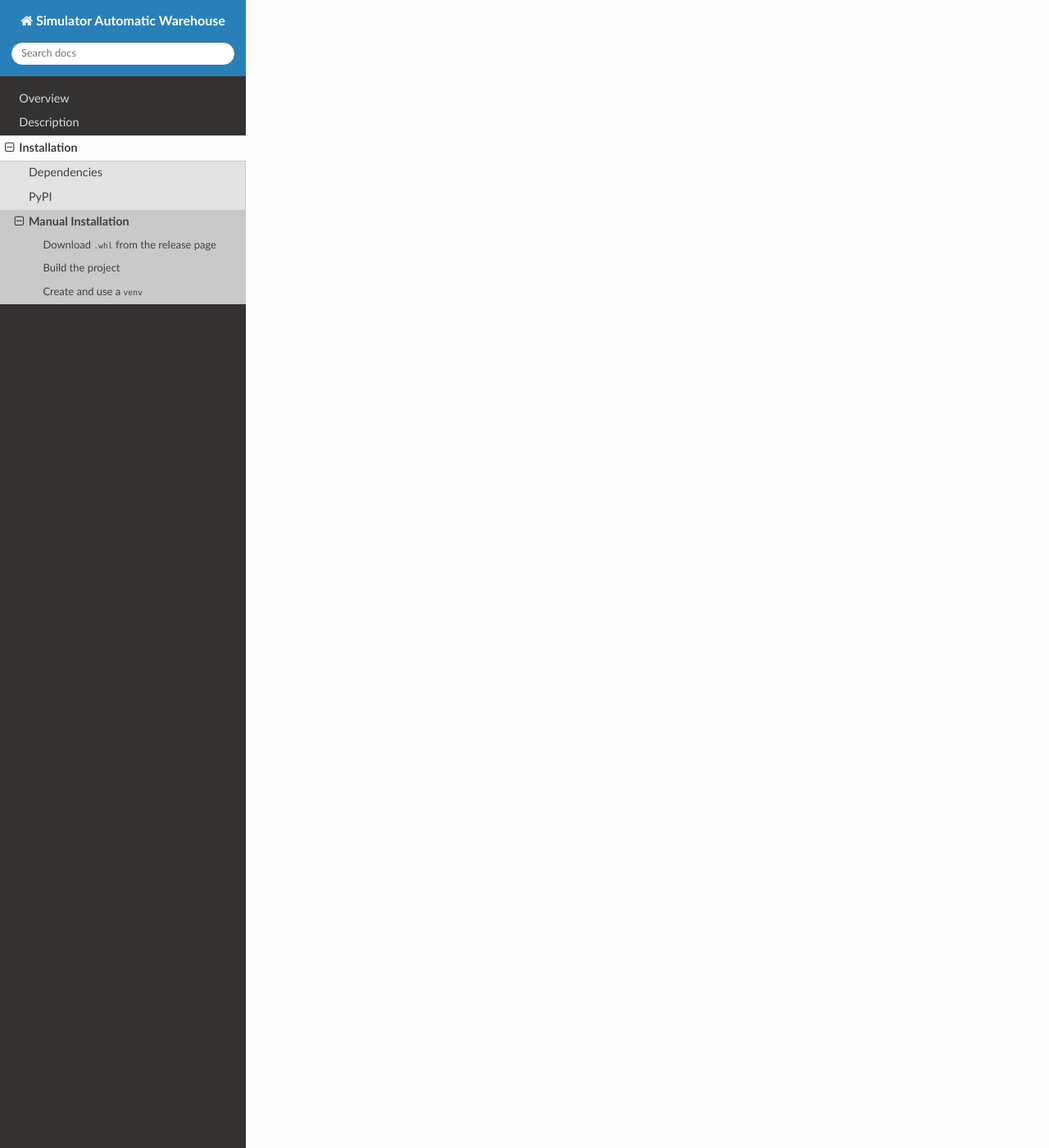
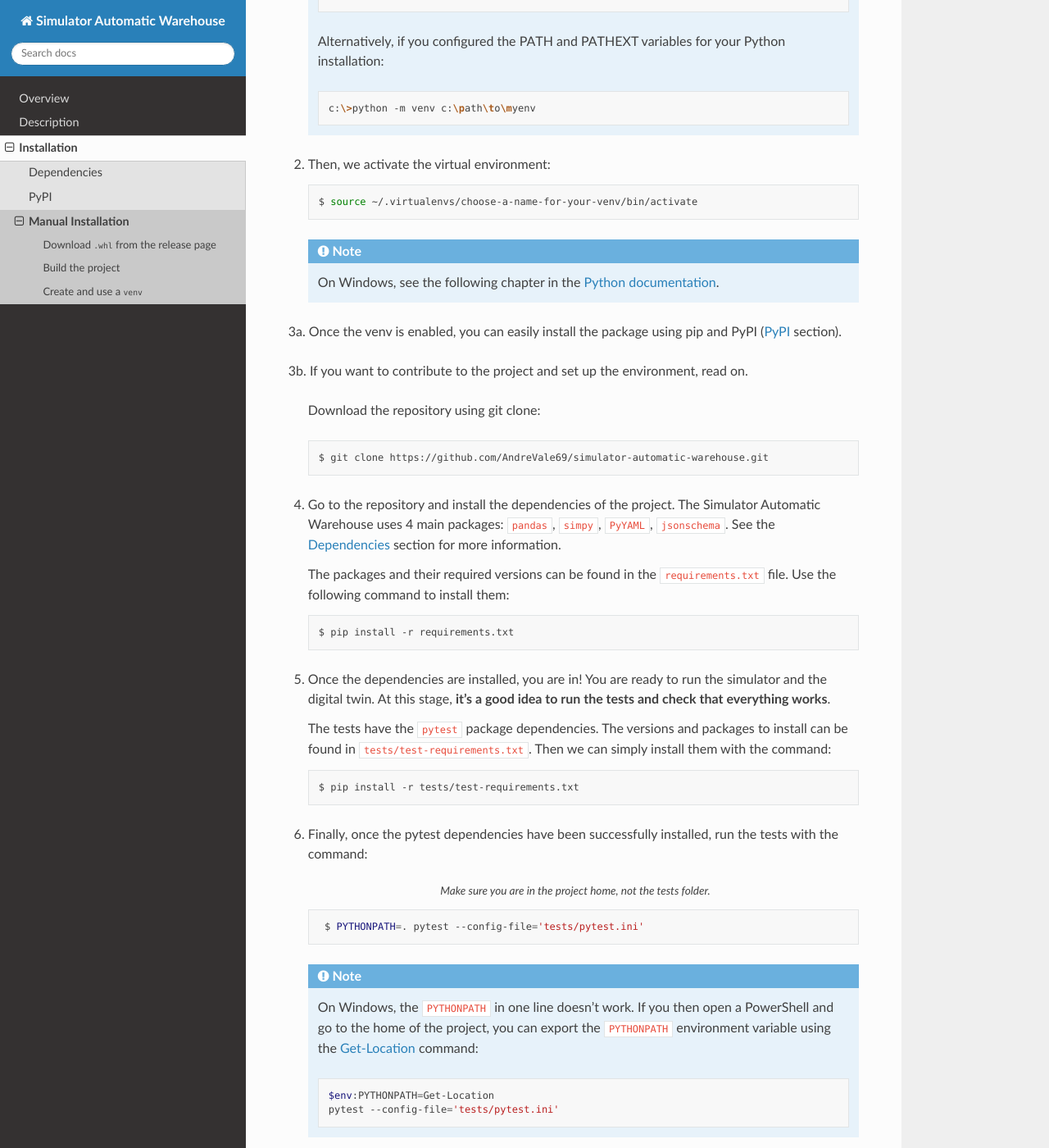
Before and after one commit to AndreVale69/simulator-automatic-warehouse, a Sphinx documentation site: the page built from docs/manual_installation.rst, in a window 1280 px wide and 1400 px high, scrolled down 2189 px. Shown: the whole window at 82% size. Built offline with Sphinx 7.4.7 and the Read the Docs theme 2.0.0, drawn with Linux system fonts in a browser that asks for light colours; some of the changed text lies outside the part shown.

Commit message:
Added manual_installation section

```diff
--- a/docs/dependencies.rst
+++ b/docs/dependencies.rst
@@ -1,3 +1,5 @@
+
+.. _dependencies:
 
 ============
 Dependencies
--- a/docs/manual_installation.rst
+++ b/docs/manual_installation.rst
@@ -54,6 +54,7 @@ The wheel file can be installed using the following:
 
     $ pip install simulator_automatic_warehouse-1.0.0-py3-none-any.whl
 
+.. _build-the-project:
 
 -----------------
 Build the project
@@ -90,9 +91,95 @@ It can be installed using ``pip``:
     $ cd dist
     $ pip install simulator_automatic_warehouse-1.0.0-py3-none-any.whl
 
+Once the package is installed, you can remove the repository from your local computer and uninstall Hatch.
+
 
 -------------------------
 Create and use a ``venv``
 -------------------------
 
-Create and use a venv
+The following steps can also be applied to the previous section (:ref:`build-the-project`).
+It's always recommended to use a virtual environment.
+
+1. First, we create a virtual environment using the command:
+
+   .. code-block:: bash
+
+       $ python3 -m venv ~/.virtualenvs/choose-a-name-for-your-venv
+
+   .. note::
+
+       On Windows, invoke the venv command as follows:
+
+       .. code-block:: bash
+
+           c:\>Python35\python -m venv c:\path\to\myenv
+
+       Alternatively, if you configured the PATH and PATHEXT variables for your Python installation:
+
+       .. code-block:: bash
+
+           c:\>python -m venv c:\path\to\myenv
+
+2. Then, we activate the virtual environment:
+
+   .. code-block:: bash
+
+       $ source ~/.virtualenvs/choose-a-name-for-your-venv/bin/activate
+
+   .. note::
+
+       On Windows, see the following chapter in the
+       `Python documentation <https://docs.python.org/3/library/venv.html#how-venvs-work>`_.
+
+3a. Once the venv is enabled, you can easily install the package using pip and PyPI (:ref:`pypi` section).
+
+3b. If you want to contribute to the project and set up the environment, read on.
+
+    Download the repository using git clone:
+
+    .. code-block:: bash
+
+        $ git clone https://github.com/AndreVale69/simulator-automatic-warehouse.git
+
+4. Go to the repository and install the dependencies of the project.
+   The Simulator Automatic Warehouse uses 4 main packages: ``pandas``, ``simpy``, ``PyYAML``, ``jsonschema``.
+   See the :ref:`dependencies` section for more information.
+
+   The packages and their required versions can be found in the ``requirements.txt`` file.
+   Use the following command to install them:
+
+   .. code-block:: bash
+
+       $ pip install -r requirements.txt
+
+5. Once the dependencies are installed, you are in! You are ready to run the simulator and the digital twin.
+   At this stage, **it's a good idea to run the tests and check that everything works**.
+
+   The tests have the ``pytest`` package dependencies.
+   The versions and packages to install can be found in ``tests/test-requirements.txt``.
+   Then we can simply install them with the command:
+
+   .. code-block:: bash
+
+       $ pip install -r tests/test-requirements.txt
+
+6. Finally, once the pytest dependencies have been successfully installed, run the tests with the command:
+
+   .. code-block:: bash
+      :caption: Make sure you are in the project home, not the tests folder.
+
+       $ PYTHONPATH=. pytest --config-file='tests/pytest.ini'
+
+   .. note::
+
+       On Windows, the ``PYTHONPATH`` in one line doesn't work.
+       If you then open a PowerShell and go to the home of the project,
+       you can export the ``PYTHONPATH`` environment variable using the
+       `Get-Location <https://learn.microsoft.com/en-us/powershell/module/microsoft.powershell.management/get-location>`_
+       command:
+
+       .. code-block:: bash
+
+           $env:PYTHONPATH=Get-Location
+           pytest --config-file='tests/pytest.ini'
--- a/docs/pypi.rst
+++ b/docs/pypi.rst
@@ -1,3 +1,5 @@
+
+.. _pypi:
 
 ====
 PyPI
```
